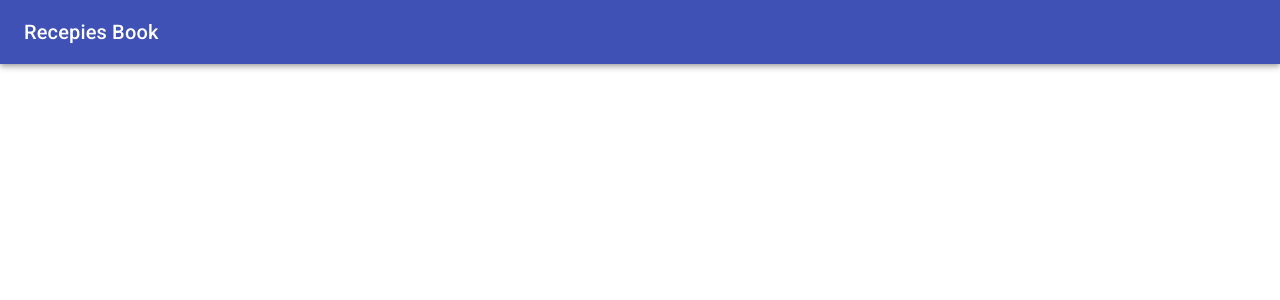
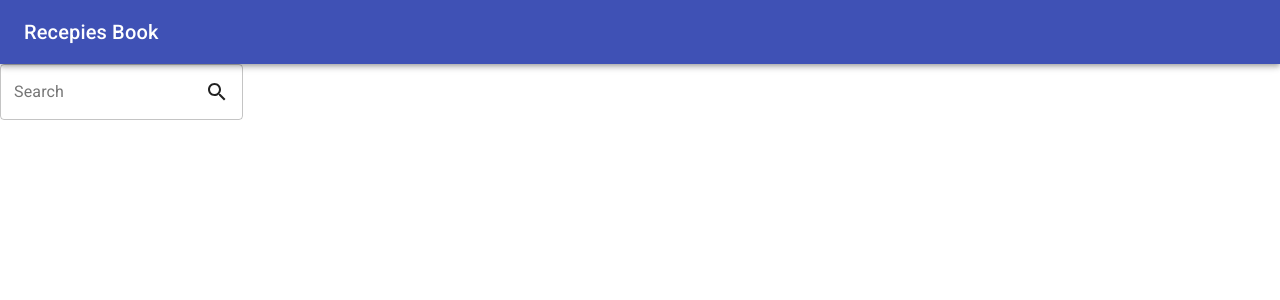
Before and after one commit to pierandread/recipes-book, a React (Create React App) app in the folder client/: page / in a window 1280 px wide. Shown: the top 300 px of the page. Built offline with nearby package versions, Linux system fonts and the light colour scheme.

Commit message:
feat: add search components, todo: states, functions, api call

```diff
--- a/client/src/App.js
+++ b/client/src/App.js
@@ -1,11 +1,13 @@
 import React from 'react';
 import NavBar from './components/NavBar/NavBar';
+import Search from './components/Search/Search'
 
 function App() {
 
   return (
     <div>
-      <NavBar></NavBar>
+      <NavBar/>
+      <Search/>
     </div>
   );
 }
--- /dev/null
+++ b/client/src/components/Search/Search.js
@@ -0,0 +1,33 @@
+import React, { useState }  from 'react';
+import TextField from '@material-ui/core/TextField';
+import InputAdornment from '@material-ui/core/InputAdornment';
+import SearchIcon from '@material-ui/icons/Search';
+
+
+
+function Search() {
+
+  const [searchInput, setSearchInput] = useState(null);
+
+  return(
+    <div>
+      <TextField
+        id="search-input"
+        label="Search"
+        variant="outlined"
+        autocomplete="off"
+        InputProps={{
+          endAdornment: (
+            <InputAdornment position="end">
+              <SearchIcon />
+            </InputAdornment>
+          ),
+        }}
+        >
+
+      </TextField>
+    </div>
+  )
+}
+
+export default Search;
```
